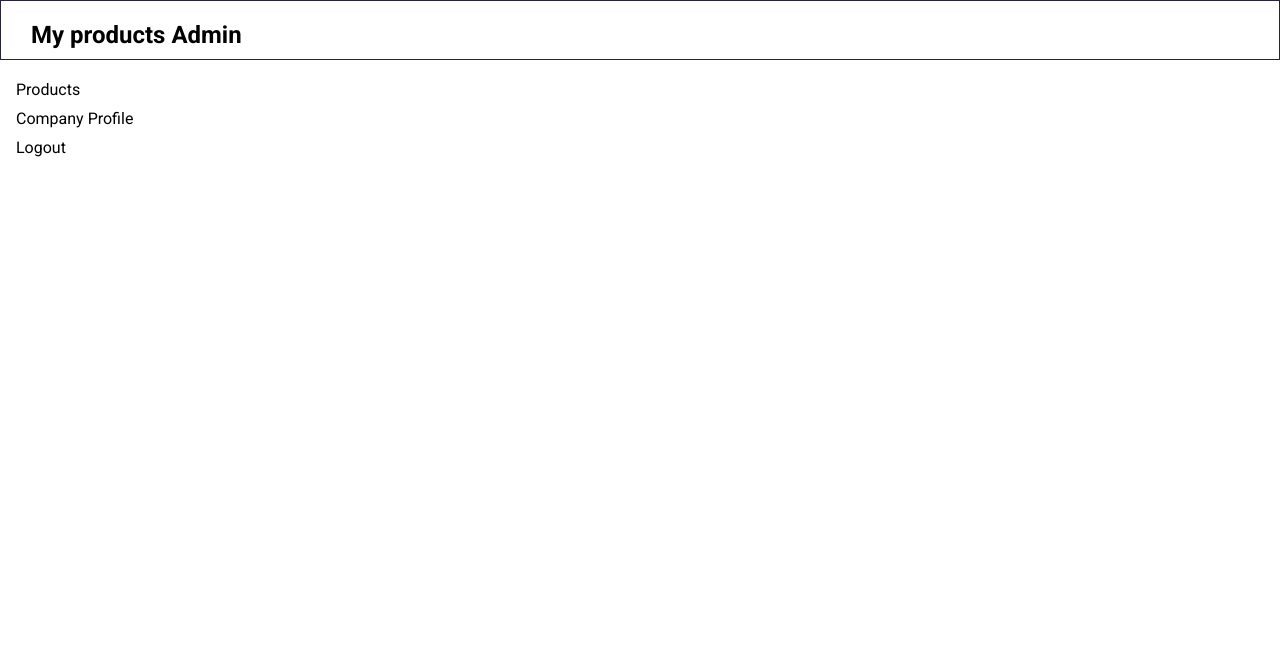
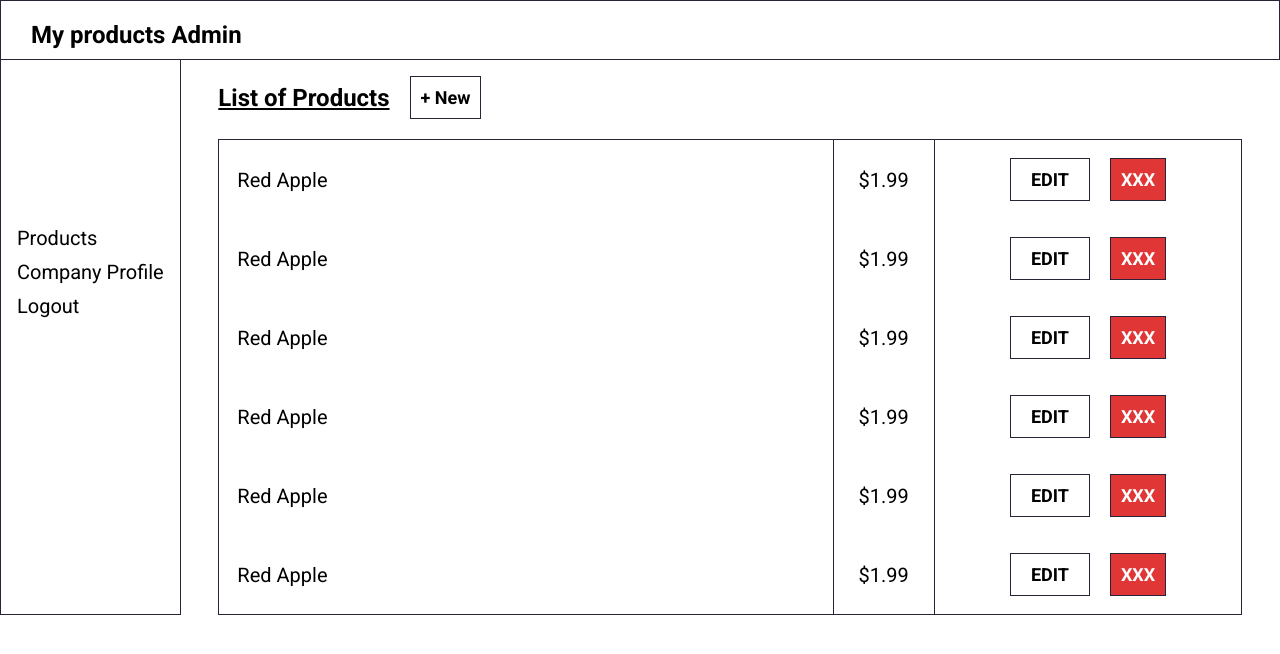
Before and after one commit to ViniciusdePSouza/Ws_Admin, a React (Vite) app: page /home in a window 1280 px wide. Shown: the top 654 px of the page. Built offline with nearby package versions, Linux system fonts and the light colour scheme.

Commit message:
styles: products table css done

```diff
--- a/src/Pages/Home/index.tsx
+++ b/src/Pages/Home/index.tsx
@@ -1,12 +1,37 @@
+
 import { Header } from "../../components/Header";
 import { Menu } from "../../components/Menu";
-import { Container, Content } from "./styles";
+import { TableRow } from "../../components/TableRow";
+import {
+  Container,
+  Content,
+  HeaderProductsContainer,
+  ProductsContainer,
+  ProductsTable,
+} from "./styles";
 
 export function Home() {
-    return <Container>
-        <Header/>
-        <Content>
-            <Menu/>
-        </Content>
+  return (
+    <Container>
+      <Header />
+      <Content>
+        <Menu />
+        <ProductsContainer>
+          <HeaderProductsContainer>
+            <h1>List of Products</h1>
+            <button>+ New</button>
+          </HeaderProductsContainer>
+
+          <ProductsTable>
+          <TableRow name={"Red Apple"} price={1.99} />
+          <TableRow name={"Red Apple"} price={1.99} />
+          <TableRow name={"Red Apple"} price={1.99} />
+          <TableRow name={"Red Apple"} price={1.99} />
+          <TableRow name={"Red Apple"} price={1.99} />
+          <TableRow name={"Red Apple"} price={1.99} />
+          </ProductsTable>
+        </ProductsContainer>
+      </Content>
     </Container>
+  );
 }
--- a/src/Pages/Home/styles.ts
+++ b/src/Pages/Home/styles.ts
@@ -1,11 +1,54 @@
 import { styled } from "styled-components";
 
 export const Container = styled.div`
-    width: 100%;
-    min-height: 100vh;
-`
+  width: 100%;
+  min-height: 100vh;
+`;
 
 export const Content = styled.div`
+  display: flex;
+  justify-content: space-between;
+`;
+
+export const ProductsContainer = styled.div`
+  width: 80%;
+
+  display: flex;
+  flex-direction: column;
+
+  margin: 1.6rem auto 0;
+`;
+
+export const HeaderProductsContainer = styled.div`
+  width: 100%;
+  display: flex;
+  align-items: center;
+  gap: 2rem;
+
+  h1 {
+    font-size: 2.4rem;
+    text-decoration: underline;
+  }
+
+  button {
+    all: unset;
+
+    font-size: 1.8rem;
+    font-weight: 700;
+
+    padding: 1rem;
+
+    border: 1px solid ${({theme}) => theme.COLORS.GRAY_400};
+  }
+`;
+
+export const ProductsTable = styled.div`
+    width: 100%;
+
     display: flex;
-    justify-content: space-between;
+    flex-direction: column;
+
+    margin-top: 2rem;
+
+    border: 1px solid ${({theme}) => theme.COLORS.GRAY_400};
 `
--- a/src/components/Menu/styles.ts
+++ b/src/components/Menu/styles.ts
@@ -8,7 +8,11 @@ export const Container = styled.div`
 
   gap: 1rem;
 
-  font-size: 1.6rem;
+  font-size: 2rem;
 
-  padding: 2rem 1.6rem 5rem;
+  padding: 2rem 1.6rem 15rem;
+
+  border-bottom: 1px solid ${({theme}) => theme.COLORS.GRAY_400};
+  border-left: 1px solid ${({theme}) => theme.COLORS.GRAY_400};
+  border-right: 1px solid ${({theme}) => theme.COLORS.GRAY_400};
 `;
--- /dev/null
+++ b/src/components/TableRow/index.tsx
@@ -0,0 +1,21 @@
+import { ButtonsDiv, Container, DeleteButton, EditButton, TableColumn, TableColumnMiddle } from "./styles";
+
+interface TableRowProps {
+  name: string;
+  price: number;
+}
+
+export function TableRow({ name, price }: TableRowProps) {
+  return (
+    <Container>
+      <TableColumn><span>{name}</span></TableColumn>
+      <TableColumnMiddle><span>${price}</span></TableColumnMiddle>
+      <TableColumn>
+        <ButtonsDiv>
+        <EditButton>EDIT</EditButton> <DeleteButton>XXX</DeleteButton>
+        </ButtonsDiv>
+
+      </TableColumn>
+    </Container>
+  );
+}
--- /dev/null
+++ b/src/components/TableRow/styles.ts
@@ -0,0 +1,66 @@
+import { styled } from "styled-components";
+
+export const Container = styled.div`
+  display: grid;
+  grid-template-columns: 6fr 1fr 3fr;
+
+  font-size: 2rem;
+`;
+
+export const TableColumn = styled.div`
+  display: flex;
+  align-items: center;
+  padding: 1.8rem;
+`;
+
+export const TableColumnMiddle = styled.div`
+  display: flex;
+  align-items: center;
+  justify-content: center;
+  border-left: 1px solid ${({ theme }) => theme.COLORS.GRAY_400};
+  border-right: 1px solid ${({ theme }) => theme.COLORS.GRAY_400};
+`;
+
+export const ButtonsDiv = styled.div`
+  width: 100%;
+  display: flex;
+  align-items: center;
+  justify-content: center;
+
+  gap: 2rem;
+`;
+
+export const EditButton = styled.button`
+  all: unset;
+
+  display: flex;
+  align-items: center;
+  justify-content: center;
+
+  font-size: 1.8rem;
+  font-weight: 700;
+
+  padding: 1rem  2rem;
+
+  border: 1px solid ${({ theme }) => theme.COLORS.GRAY_400};
+  cursor: pointer;
+`;
+
+export const DeleteButton = styled.button`
+  all: unset;
+
+  display: flex;
+  align-items: center;
+  justify-content: center;
+
+  font-size: 1.8rem;
+  font-weight: 700;
+
+  padding: 1rem;
+
+  border: 1px solid ${({ theme }) => theme.COLORS.GRAY_400};
+  background-color: ${({ theme }) => theme.COLORS.RED};
+  color: ${({ theme }) => theme.COLORS.WHITE};
+
+  cursor: pointer;
+`;
--- a/src/styles/theme/default.ts
+++ b/src/styles/theme/default.ts
@@ -1,8 +1,5 @@
 export const defaultTheme = {
     COLORS: {
-        PRIMARY: '#8255CC',
-        SECONDARY: '#2A2337',
-
         WHITE: '#FFFFFF',
         WHITE_100: '#F8F5F9',
 
@@ -12,11 +9,5 @@ export const defaultTheme = {
         GRAY_400:'#2A2337',
 
         RED: '#E13636',
-        GREEN: '#61AD4A',
-
-        PURPLE_100:'#B7ACC6',
-        PURPLE_200:'#8255CC',
-        PURPLE_300:'#5A32A4',
-        PURPLE_400:'#431E8E',
     }
 }
```
